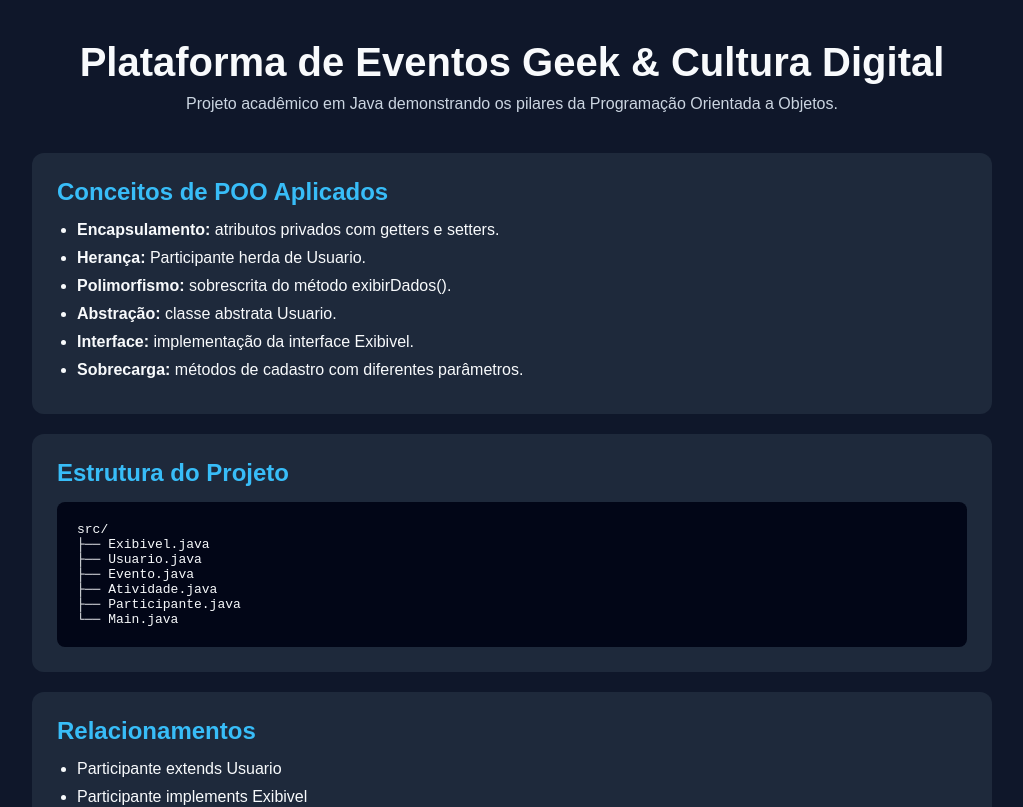
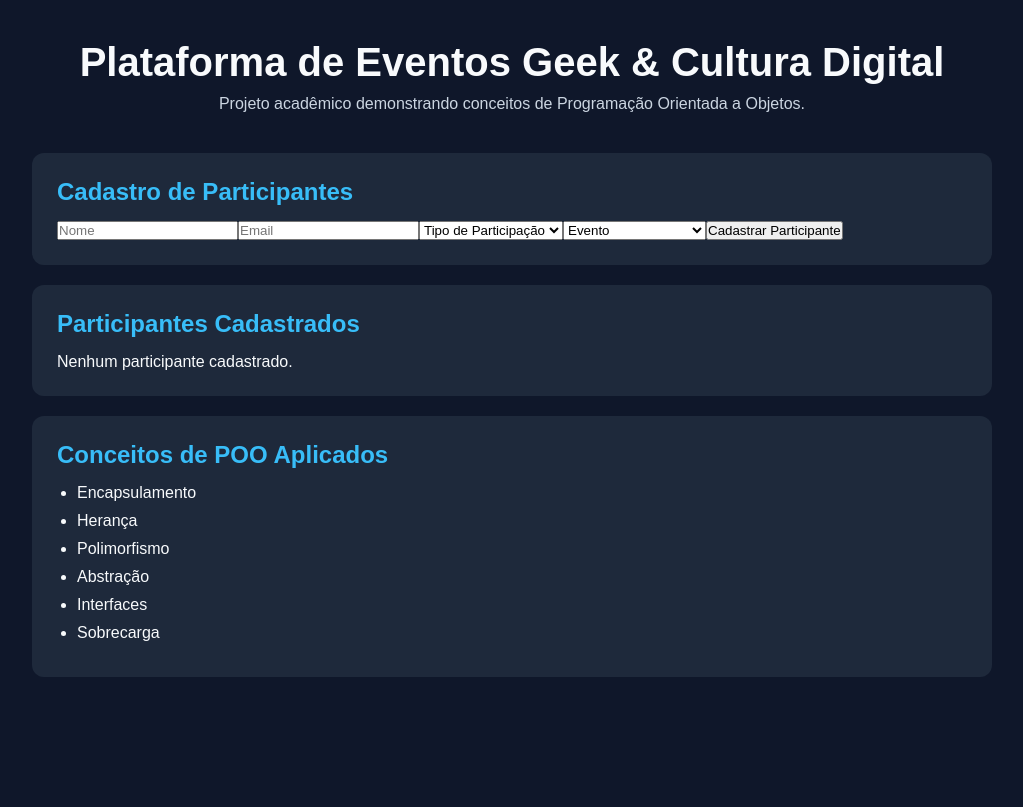
Before and after one commit to noliveira895/unig_poo, a React (Vite) app in the folder frontend/: page / in a window 1280 px wide. Shown: the top 807 px of the page, without its empty margins (128-1151 px from the left). Built offline with nearby package versions, Linux system fonts and the light colour scheme.

Commit message:
Update App.jsx

```diff
--- a/frontend/src/App.jsx
+++ b/frontend/src/App.jsx
@@ -1,61 +1,141 @@
+import { useState } from "react";
+
 export default function App() {
+  const [participantes, setParticipantes] = useState([]);
+
+  const [form, setForm] = useState({
+    nome: "",
+    email: "",
+    tipo: "",
+    evento: ""
+  });
+
+  function handleChange(e) {
+    setForm({
+      ...form,
+      [e.target.name]: e.target.value
+    });
+  }
+
+  function cadastrarParticipante(e) {
+    e.preventDefault();
+
+    if (!form.nome || !form.email || !form.tipo || !form.evento) {
+      alert("Preencha todos os campos.");
+      return;
+    }
+
+    setParticipantes([...participantes, form]);
+
+    setForm({
+      nome: "",
+      email: "",
+      tipo: "",
+      evento: ""
+    });
+  }
+
   return (
     <div className="container">
       <header>
         <h1>Plataforma de Eventos Geek & Cultura Digital</h1>
+
         <p>
-          Projeto acadêmico em Java demonstrando os pilares da
+          Projeto acadêmico demonstrando conceitos de
           Programação Orientada a Objetos.
         </p>
       </header>
 
       <section className="card">
+        <h2>Cadastro de Participantes</h2>
+
+        <form onSubmit={cadastrarParticipante} className="formulario">
+
+          <input
+            type="text"
+            name="nome"
+            placeholder="Nome"
+            value={form.nome}
+            onChange={handleChange}
+          />
+
+          <input
+            type="email"
+            name="email"
+            placeholder="Email"
+            value={form.email}
+            onChange={handleChange}
+          />
+
+          <select
+            name="tipo"
+            value={form.tipo}
+            onChange={handleChange}
+          >
+            <option value="">Tipo de Participação</option>
+            <option value="Jogador">Jogador</option>
+            <option value="Cosplayer">Cosplayer</option>
+            <option value="Palestrante">Palestrante</option>
+            <option value="Visitante">Visitante</option>
+          </select>
+
+          <select
+            name="evento"
+            value={form.evento}
+            onChange={handleChange}
+          >
+            <option value="">Evento</option>
+            <option value="Campeonato Gamer">
+              Campeonato Gamer
+            </option>
+            <option value="Concurso Cosplay">
+              Concurso Cosplay
+            </option>
+            <option value="Palestra Tech">
+              Palestra Tech
+            </option>
+          </select>
+
+          <button type="submit">
+            Cadastrar Participante
+          </button>
+        </form>
+      </section>
+
+      <section className="card">
+        <h2>Participantes Cadastrados</h2>
+
+        {participantes.length === 0 ? (
+          <p>Nenhum participante cadastrado.</p>
+        ) : (
+          <div className="lista">
+            {participantes.map((p, index) => (
+              <div className="participante" key={index}>
+                <h3>{p.nome}</h3>
+
+                <p><strong>Email:</strong> {p.email}</p>
+
+                <p><strong>Tipo:</strong> {p.tipo}</p>
+
+                <p><strong>Evento:</strong> {p.evento}</p>
+              </div>
+            ))}
+          </div>
+        )}
+      </section>
+
+      <section className="card">
         <h2>Conceitos de POO Aplicados</h2>
 
         <ul>
-          <li><strong>Encapsulamento:</strong> atributos privados com getters e setters.</li>
-          <li><strong>Herança:</strong> Participante herda de Usuario.</li>
-          <li><strong>Polimorfismo:</strong> sobrescrita do método exibirDados().</li>
-          <li><strong>Abstração:</strong> classe abstrata Usuario.</li>
-          <li><strong>Interface:</strong> implementação da interface Exibivel.</li>
-          <li><strong>Sobrecarga:</strong> métodos de cadastro com diferentes parâmetros.</li>
+          <li>Encapsulamento</li>
+          <li>Herança</li>
+          <li>Polimorfismo</li>
+          <li>Abstração</li>
+          <li>Interfaces</li>
+          <li>Sobrecarga</li>
         </ul>
       </section>
-
-      <section className="card">
-        <h2>Estrutura do Projeto</h2>
-
-        <pre>
-{`src/
-├── Exibivel.java
-├── Usuario.java
-├── Evento.java
-├── Atividade.java
-├── Participante.java
-└── Main.java`}
-        </pre>
-      </section>
-
-      <section className="card">
-        <h2>Relacionamentos</h2>
-
-        <ul>
-          <li>Participante extends Usuario</li>
-          <li>Participante implements Exibivel</li>
-          <li>Evento possui Atividades</li>
-          <li>Participante participa de Atividades</li>
-        </ul>
-      </section>
-
-      <section className="card">
-        <h2>Objetivo do Sistema</h2>
-
-        <p>
-          O sistema foi desenvolvido para organizar participantes de eventos geek,
-          permitindo o cadastro em atividades como campeonatos de jogos,
-          concursos de cosplay e palestras de tecnologia.
-        </p>
-      </section>
     </div>
-  )
+  );
 }
```
